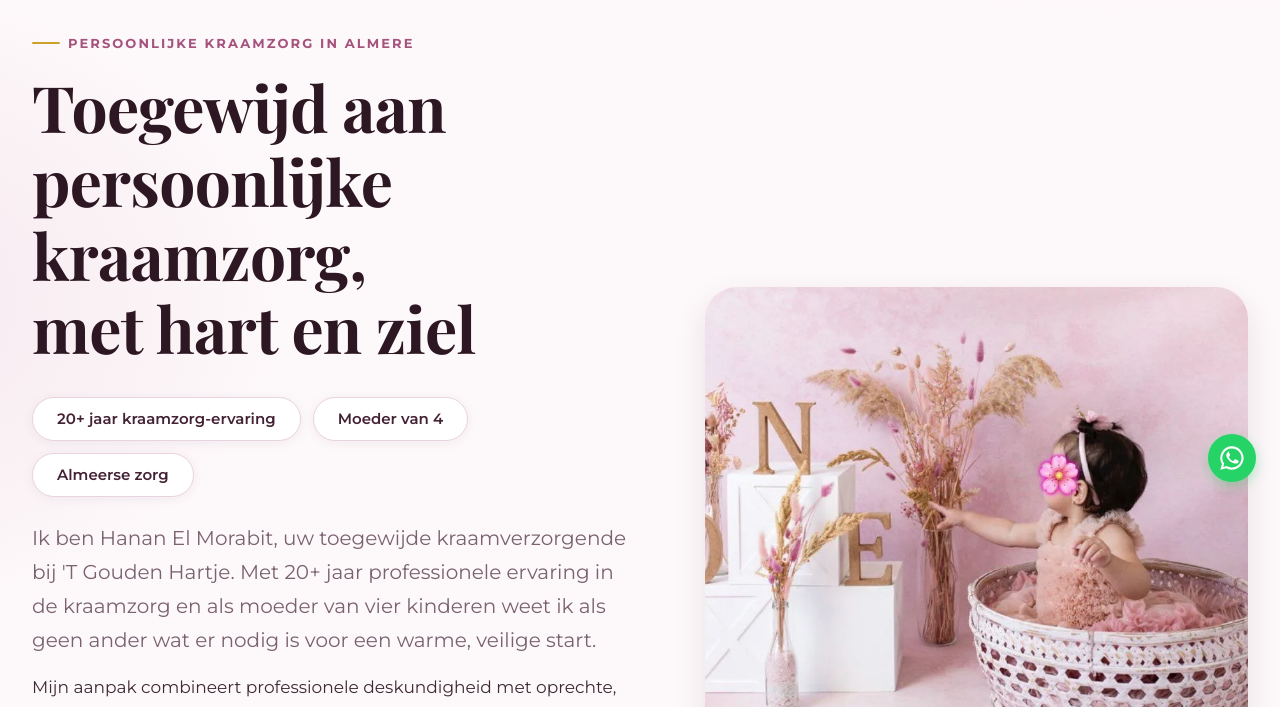
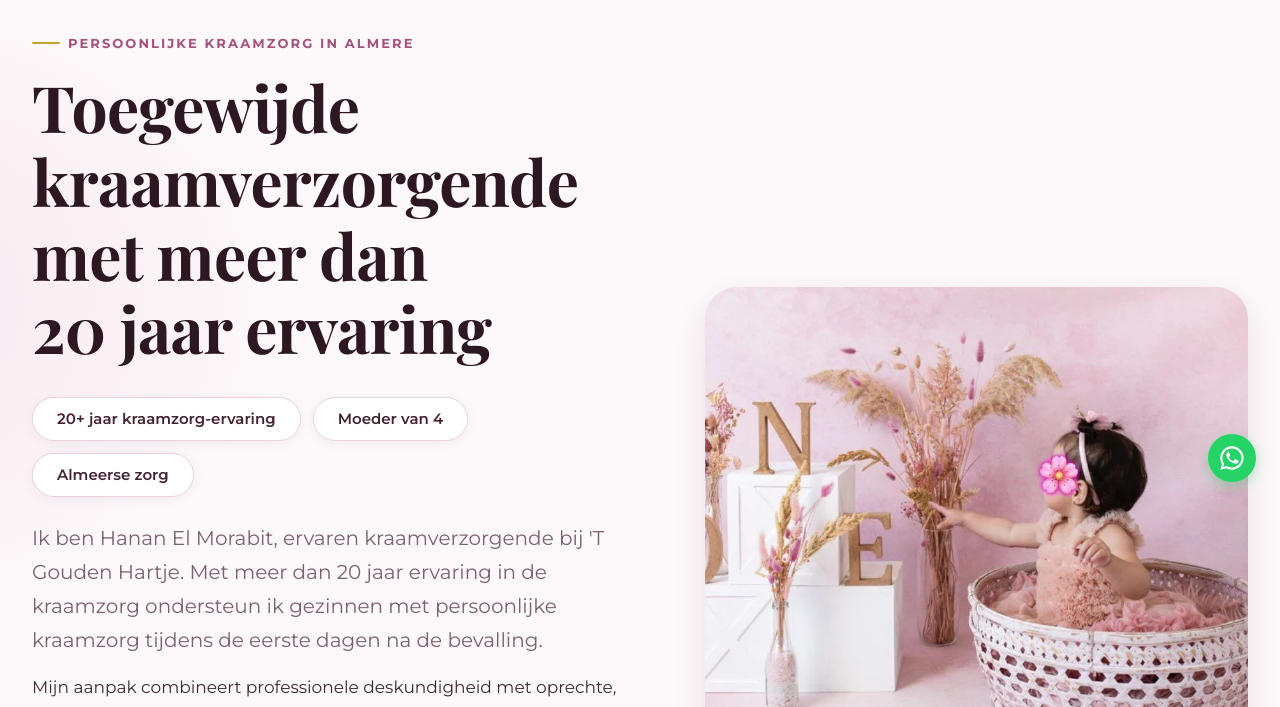
Before and after one commit to Maximustopdeals/Kraamzorg-T-Gouden-Hartje, a Next.js app: page /over-mij in a window 1280 px wide. Shown: the part 198-905 px from the top of the page. Built offline with nearby package versions, Linux system fonts and the light colour scheme; no server answers; a web font is replaced by a local one.

Commit message:
Revise hero section for clarity and experience
Updated the heading and introductory paragraph to reflect more experience and a personal touch.

```diff
--- a/app/over-mij/page.tsx
+++ b/app/over-mij/page.tsx
@@ -44,17 +44,14 @@ export default function OverMijPage() {
         <div className="container hero__grid">
           <div>
             <span className="eyebrow">Persoonlijke kraamzorg in Almere</span>
-            <h1>Toegewijd aan persoonlijke kraamzorg, met hart en ziel</h1>
+            <h1>Toegewijde kraamverzorgende met meer dan 20 jaar ervaring</h1>
             <div className="hero__points">
               <span className="img-badge">20+ jaar kraamzorg-ervaring</span>
               <span className="img-badge">Moeder van 4</span>
               <span className="img-badge">Almeerse zorg</span>
             </div>
             <p className="lead" style={{ marginTop: "1.5rem" }}>
-              Ik ben Hanan El Morabit, uw toegewijde kraamverzorgende bij
-              &apos;T Gouden Hartje. Met 20+ jaar professionele ervaring in
-              de kraamzorg en als moeder van vier kinderen weet ik als geen
-              ander wat er nodig is voor een warme, veilige start.
+              Ik ben Hanan El Morabit, ervaren kraamverzorgende bij 'T Gouden Hartje. Met meer dan 20 jaar ervaring in de kraamzorg ondersteun ik gezinnen met persoonlijke kraamzorg tijdens de eerste dagen na de bevalling.
             </p>
             <p>
               Mijn aanpak combineert professionele deskundigheid met oprechte,
```
